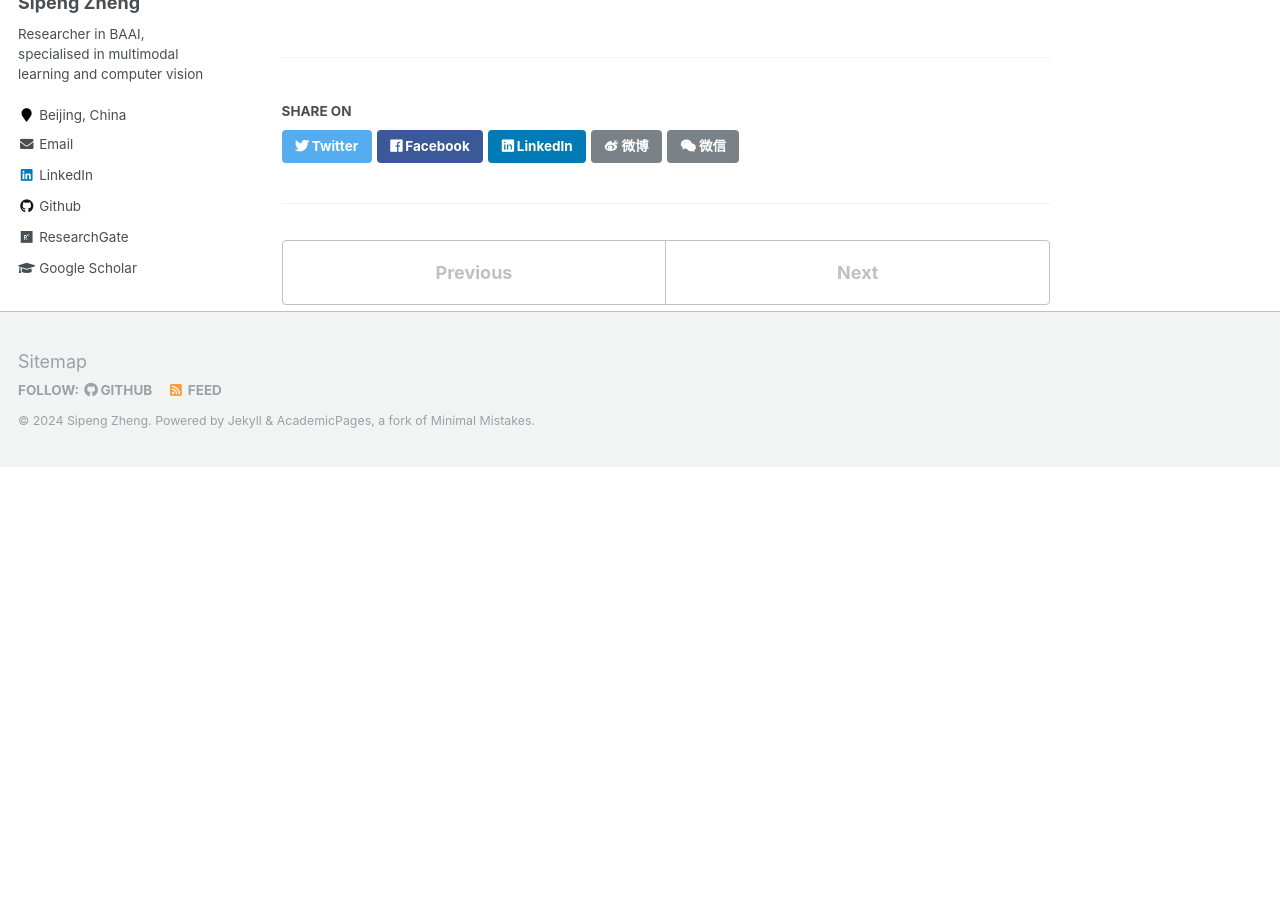
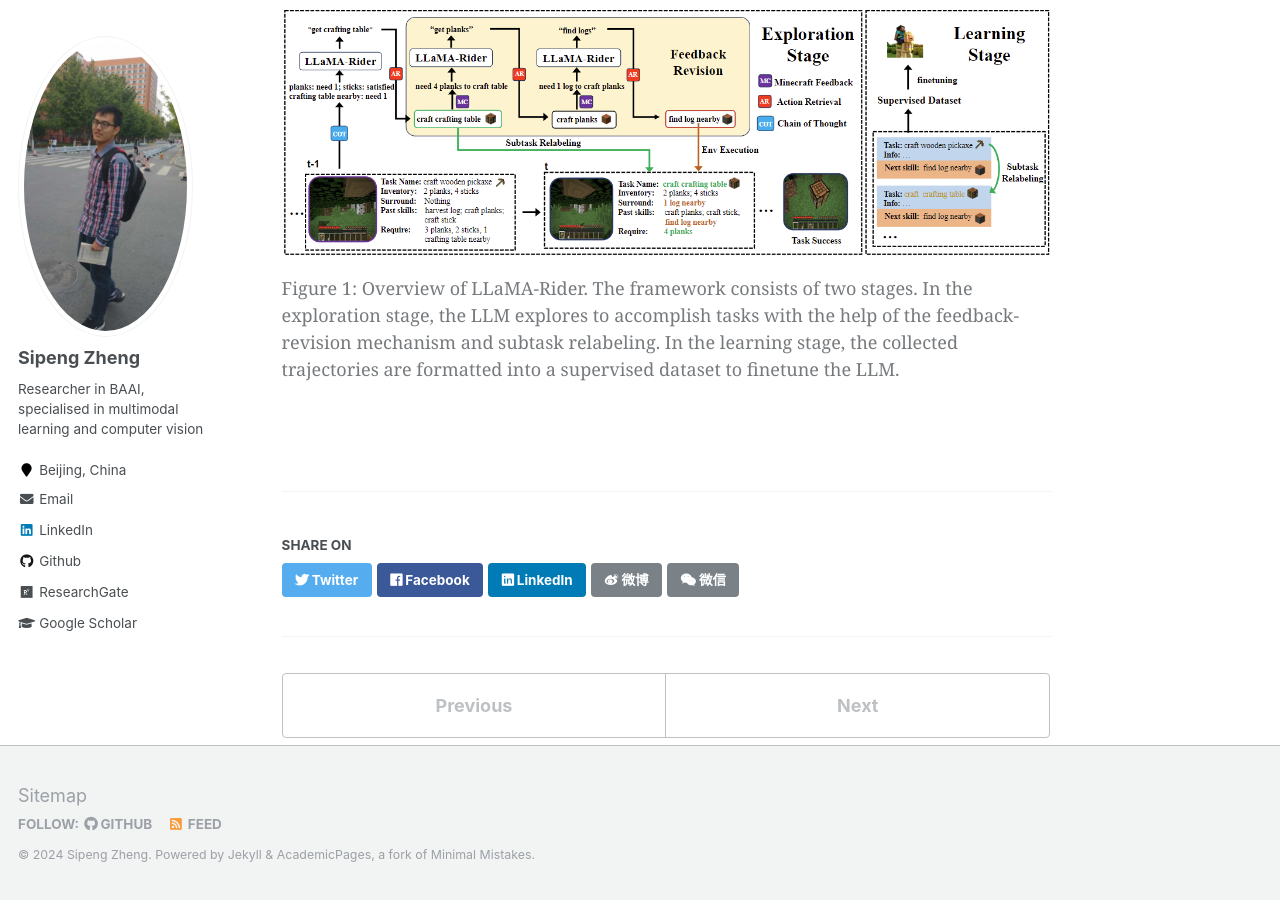
Before and after one commit to zhengsipeng/zhengsipeng.github.io, a Jekyll site: the page built from _publications/2023-11-paper-LLAMA-RIDER.md, in a window 1280 px wide and 900 px high, scrolled down 835 px. Built offline with Jekyll 4.4.1, drawn with Linux system fonts in a browser that asks for light colours; before the commit the page ends 1302 px from its top, so only the background shows below that.

Commit message:
update 24.1.4

```diff
--- a/_publications/2023-11-paper-LLAMA-RIDER.md
+++ b/_publications/2023-11-paper-LLAMA-RIDER.md
@@ -9,3 +9,9 @@
 citation: 'Y Feng, Y Wang, J Liu, S Zheng, Z Lu. "LLaMA Rider: Spurring Large Language Models to Explore the Open World." <i>2023 arXiv preprint</i>. arXiv:2310.08922.'
 ---
 Recently, various studies have leveraged Large Language Models (LLMs) to help decision-making and planning in environments, and try to align the LLMs' knowledge with the world conditions. Nonetheless, the capacity of LLMs to continuously acquire environmental knowledge and adapt in an open world remains uncertain. In this paper, we propose an approach to spur LLMs to explore the open world, gather experiences, and learn to improve their task-solving capabilities. In this approach, a multi-round feedback-revision mechanism is utilized to encourage LLMs to actively select appropriate revision actions guided by feedback information from the environment. This facilitates exploration and enhances the model's performance. Besides, we integrate sub-task relabeling to assist LLMs in maintaining consistency in sub-task planning and help the model learn the combinatorial nature between tasks, enabling it to complete a wider range of tasks through training based on the acquired exploration experiences. By evaluation in Minecraft, an open-ended sandbox world, we demonstrate that our approach LLaMA-Rider enhances the efficiency of the LLM in exploring the environment, and effectively improves the LLM's ability to accomplish more tasks through fine-tuning with merely 1.3k instances of collected data, showing minimal training costs compared to the baseline using reinforcement learning.
+
+
+<figure>
+<img src="../images/pubs/llama_rider_23.png" width="100%" height="100%" alt="替代文本">
+<figcaption style="font-size: 18px">Figure 1: Overview of LLaMA-Rider. The framework consists of two stages. In the exploration stage, the LLM explores to accomplish tasks with the help of the feedback-revision mechanism and subtask relabeling. In the learning stage, the collected trajectories are formatted into a supervised dataset to finetune the LLM.</figcaption>
+</figure>
```
